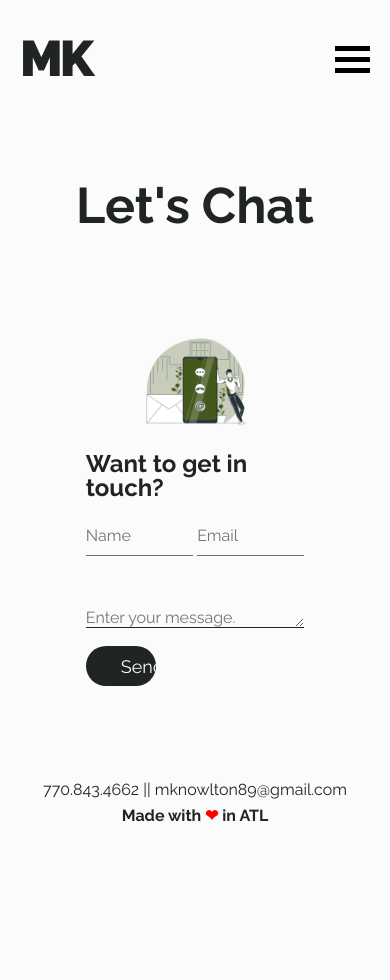
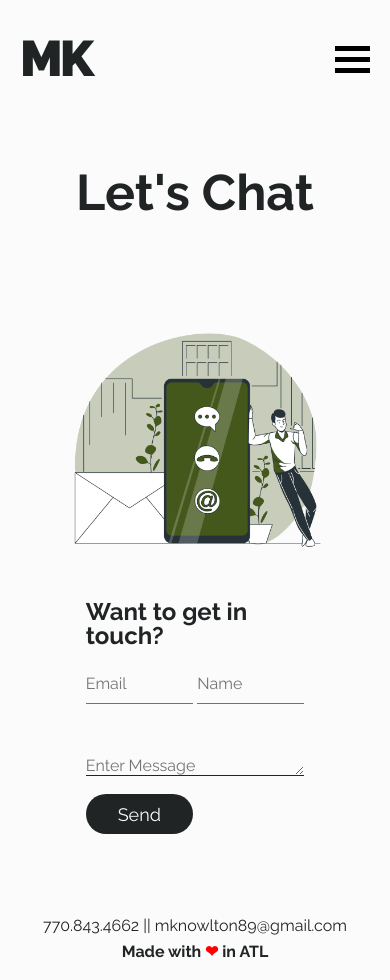
Before and after one commit to mknowlton89/react-portfolio, a React (Create React App) app: page /contact in a window 390 px wide. Before the commit the page ends 844 px from the top, so only its background shows below. Built offline with nearby package versions, Linux system fonts and the light colour scheme.

Commit message:
Cleaned up some CSS bugs, and updated the package.json so it redirects to mkcodes.io

```diff
--- a/package.json
+++ b/package.json
@@ -2,7 +2,7 @@
   "name": "react-portfolio",
   "version": "0.1.0",
   "private": true,
-  "homepage": "https://mknowlton89.github.io/react-portfolio-two/",
+  "homepage": "https://mkcodes.io/",
   "dependencies": {
     "@testing-library/jest-dom": "^5.12.0",
     "@testing-library/react": "^11.2.6",
@@ -16,6 +16,7 @@
     "react-dom": "^17.0.2",
     "react-router-dom": "^5.2.0",
     "react-scripts": "4.0.3",
+    "react-toastify": "^7.0.4",
     "web-vitals": "^1.1.2"
   },
   "scripts": {
--- a/src/App.js
+++ b/src/App.js
@@ -3,8 +3,6 @@ import './App.css';
 import { Home } from './screens/Home/home';
 import { Contact } from './screens/Contact/Contact';
 import { Projects } from './screens/Projects/Projects';
-import { TopNav } from './components/top-nav/top-nav';
-import { Footer } from './components/Footer/Footer';
 import {
   BrowserRouter as Router,
   Switch,
--- a/src/components/ContactForm/ContactForm.js
+++ b/src/components/ContactForm/ContactForm.js
@@ -2,15 +2,27 @@ import React, { useState } from 'react';
 import emailjs from 'emailjs-com';
 import './styles.css';
 import ContactImage from '../../images/contact.png';
+import { ToastContainer, toast } from 'react-toastify';
+import 'react-toastify/dist/ReactToastify.css';
 
 export function ContactForm() {
+
     const [msg, setMsg] = useState({
-        reply_to: '',
-        from_name: '',
-        message: ''
+        reply_to: "Name",
+        from_name: "Email",
+        message: "Enter Message"
     })
 
-    // Function to handleChange
+    const notify = () => toast.success("Success! The email is on it's way!", {
+        position: "bottom-left",
+        autoClose: 6000,
+        hideProgressBar: false,
+        closeOnClick: true,
+        pauseOnHover: true,
+        draggable: true,
+        progress: undefined,
+    });
+
     const handleChange = (field, value) => {
         setMsg(prevState => {
             return {
@@ -20,12 +32,22 @@ export function ContactForm() {
         })
     }
 
-    // Function to send the got damn email
+    const resetState = () => {
+        setMsg(prevState => {
+            return {
+                ...prevState,
+                reply_to: "Name",
+                from_name: "Email",
+                message: "Enter Message"
+            }
+        })
+    }
+
     const handleSubmit = (e) => {
         e.preventDefault();
         emailjs.send('service_39i9t3z', 'template_ts0a6ib', msg, 'user_xMn5ZWR3u6FniRaV0vWip')
             .then((response) => {
-                console.log('SUCCESS!', response.status, response.text);
+                resetState()
             }, (err) => {
                 console.log('FAILED...', err);
             });
@@ -34,23 +56,33 @@ export function ContactForm() {
     return (
         <section id="contact" className="contact">
             <div className="contact-image">
-                <img src={ContactImage} alt="Contact Us Image" />
+                <img src={ContactImage} alt="Contact Us" />
             </div>
             <div id="contact-form" className="form" onSubmit={handleSubmit}>
                 <h3>Want to get in touch?</h3>
                 <form>
                     <div className='name-email'>
-                        <input onChange={(e) => handleChange("from_name", e.target.value)} type="text" placeholder="Name" id="fromName" required />
-                        <input onChange={(e) => handleChange("reply_to", e.target.value)} type="email" placeholder="Email" id="fromEmail" required />
+                        <input onChange={(e) => handleChange("from_name", e.target.value)} type="text" placeholder={msg.from_name === "Name" ? "Name" : msg.from_name} id="fromName" required />
+                        <input onChange={(e) => handleChange("reply_to", e.target.value)} type="email" placeholder={msg.reply_to === "Email" ? "Email" : msg.reply_to} id="fromEmail" required />
                     </div>
                     <div>
-                        <textarea onChange={(e) => handleChange("message", e.target.value)} placeholder="Enter your message." id="msg" required></textarea>
+                        <textarea onChange={(e) => handleChange("message", e.target.value)} placeholder={msg.message === "Enter Message" ? "Enter Message" : msg.message} id="msg" required></textarea>
                     </div>
                     <div>
-                        {/* <button onClick={handleSubmit}>Let's Chat</button> */}
-                        <input className="submit-btn btn" type="submit" value="Send" />
+                        <input onClick={notify} className="submit-btn btn" type="submit" value="Send" />
                     </div>
                 </form>
+                <ToastContainer
+                    position="bottom-left"
+                    autoClose={5000}
+                    hideProgressBar={false}
+                    newestOnTop={false}
+                    closeOnClick
+                    rtl={false}
+                    pauseOnFocusLoss
+                    draggable
+                    pauseOnHover
+                />
             </div>
         </section>
     )
--- a/src/components/ContactForm/styles.css
+++ b/src/components/ContactForm/styles.css
@@ -17,7 +17,7 @@ form button {
 }
 
 .btn {
-    padding: 10px 35px;
+    /* padding: 10px 35px; */
     border-radius: 40px;
     border: none;
     background-color: var(--dark-gray);
@@ -82,13 +82,37 @@ button:focus {
     border: none;
     border-radius: 20px;
     text-align: center;
-    width: 25%;
+    /* width: 25%; */
     margin-top: 15px;
     background-color: var(--dark-gray);
     color: var(--off-white);
     font-size: 18px;
 }
 
+.Toastify__toast-body {
+    background-color: transparent;
+    font-weight: bold;
+}
+
+.Toastify__toast.Toastify__toast--success {
+    background-color: #C7CDBA;
+}
+
+.Toastify__toast-container--bottom-left {
+    background-color: transparent;
+}
+
+@media only screen and (max-width: 1200px) {
+    .contact-image img {
+    max-height: 400px;
+    }
+  }
+
+  /* @media only screen and (max-width: 900px) {
+    .contact-image img {
+    max-height: 300px;
+    }
+  } */
 
 @media only screen and (max-width: 900px) {
     .form {
@@ -109,8 +133,8 @@ button:focus {
     }
 
     .contact-image img {
-        max-width: 50%;
-        height: auto;
+        max-height: 300px;
+        /* height: auto; */
     }
 
   }
@@ -125,10 +149,10 @@ button:focus {
 
   @media only screen and (max-width: 635px) {
       .contact-image img {
-          max-width: 50%;
+          /* max-width: 50%; */
           padding-bottom: 5%;
-          display: block;
-          margin-left: auto;
-          margin-right: auto;
+          /* display: block; */
+          /* margin-left: auto;
+          margin-right: auto; */
     }
   }
--- /dev/null
+++ b/src/components/MobileNavDiv/MobileNavDiv.js
@@ -0,0 +1,3 @@
+const MobileNav = styled.nav`
+
+`
--- a/src/components/hero/styles.css
+++ b/src/components/hero/styles.css
@@ -32,6 +32,19 @@ button {
     padding-bottom: 1rem;
 }
 
+@media only screen and (max-width: 1200px) {
+    .hero img {
+    max-height: 400px;
+    }
+  }
+
+
+@media only screen and (max-width: 900px) {
+    .hero img {
+    max-height: 300px;
+    }
+  }
+
 @media only screen and (max-width: 800px) {
     .hero {
         padding: 2rem 2rem 5rem 2rem;
@@ -46,9 +59,10 @@ button {
     }
 
     .hero img {
-        max-width: 50%;
+        /* max-width: 50%; */
         /* height: auto; */
         padding-bottom: 5%;
+        /* max-height: 300px; */
     }
 
     .hero-left {
@@ -67,8 +81,8 @@ button {
           padding-top: 5%;
       }
 
-      .hero img, .contact-image img {
-          max-width: 50%;
+      .hero img {
+          /* max-width: 50%; */
           padding-bottom: 5%;
           display: block;
           margin-left: auto;
--- a/src/components/top-nav/styles.css
+++ b/src/components/top-nav/styles.css
@@ -135,7 +135,11 @@ a:hover {
     transform: rotate(45deg) translate(-9px, -6px);
 }
 
-@media only screen and (min-width: 801px) {
+.contact-button {
+    padding: 10px 35px;
+}
+
+@media only screen and (min-width: 901px) {
     .mobile-nav {
         display: none;
         background-color: tomato;
@@ -147,7 +151,7 @@ a:hover {
 
 }
 
-@media only screen and (max-width: 800px) {
+@media only screen and (max-width: 900px) {
   .desktop-nav {
       display: none;
   }
--- a/src/components/top-nav/top-nav.js
+++ b/src/components/top-nav/top-nav.js
@@ -1,25 +1,38 @@
-import React, { useState } from 'react';
+import React, { useEffect } from 'react';
 import './styles.css';
 import { Link } from "react-router-dom";
 import Resume from '../../images/MK-Resume-Jun-2021.pdf';
-import Hamburger from 'hamburger-react'
+// import Hamburger from 'hamburger-react'
 
 export function TopNav() {
 
-    const [isOpen, setOpen] = useState(false)
+    // const menu_btn = document.querySelector('.hamburger');
+    // const mobile_nav = document.querySelector('.mobile-nav');
 
-    window.onload = function () {
+    // const [isOpen, setOpen] = useState(false)
 
-        const menu_btn = document.querySelector(".hamburger");
+    // window.onload = function () {
+
+    //     const menu_btn = document.querySelector('.hamburger');
+    //     const mobile_nav = document.querySelector('.mobile-nav');
+
+    //     menu_btn.addEventListener('click', function () {
+    //         menu_btn.classList.toggle('is-active');
+    //         mobile_nav.classList.toggle('is-active');
+    //     })
+
+    // }
+
+    useEffect(() => {
+
+        const menu_btn = document.querySelector('.hamburger');
         const mobile_nav = document.querySelector('.mobile-nav');
-
-
 
         menu_btn.addEventListener('click', function () {
             menu_btn.classList.toggle('is-active');
             mobile_nav.classList.toggle('is-active');
-        })
-    }
+        });
+    });
 
     return (
         <>
@@ -31,6 +44,9 @@ export function TopNav() {
                 </div>
                 <div>
                     <nav className="desktop-nav">
+                        <Link to="/">
+                            Home
+                        </Link>
                         <Link to="/projects">
                             Projects
                         </Link>
@@ -47,6 +63,9 @@ export function TopNav() {
                 </div>
             </header>
             <nav className="mobile-nav">
+                <Link to="/">
+                    Home
+                        </Link>
                 <Link to="/projects">
                     Projects
                         </Link>
@@ -55,7 +74,9 @@ export function TopNav() {
                 <a href="https://www.linkedin.com/in/michael-knowlton-81b0b15a/" target="_blank" rel="noreferrer">LinkedIn</a>
 
                 <a href={Resume} target='_blank' rel='noopener noreferrer'>Resume</a>
-                <button className="btn mobile-button" onClick="#contact">Contact</button>
+                <Link to='/contact'>
+                    <button className="btn mobile-button">Contact</button>
+                </Link>
             </nav>
         </>
     )
```
Also changed, not shown: 1 other file (tests, documents, lock files or other folders).
